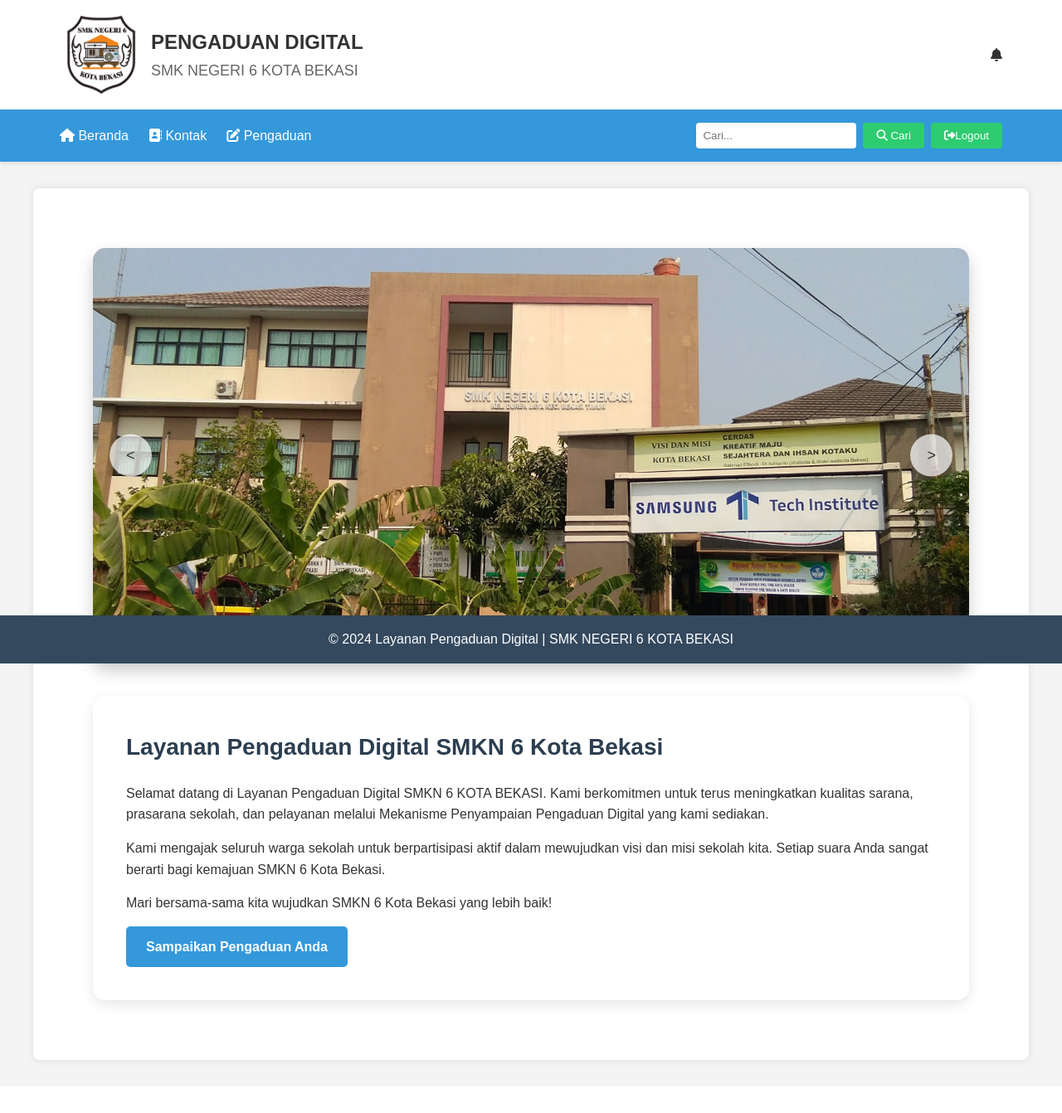
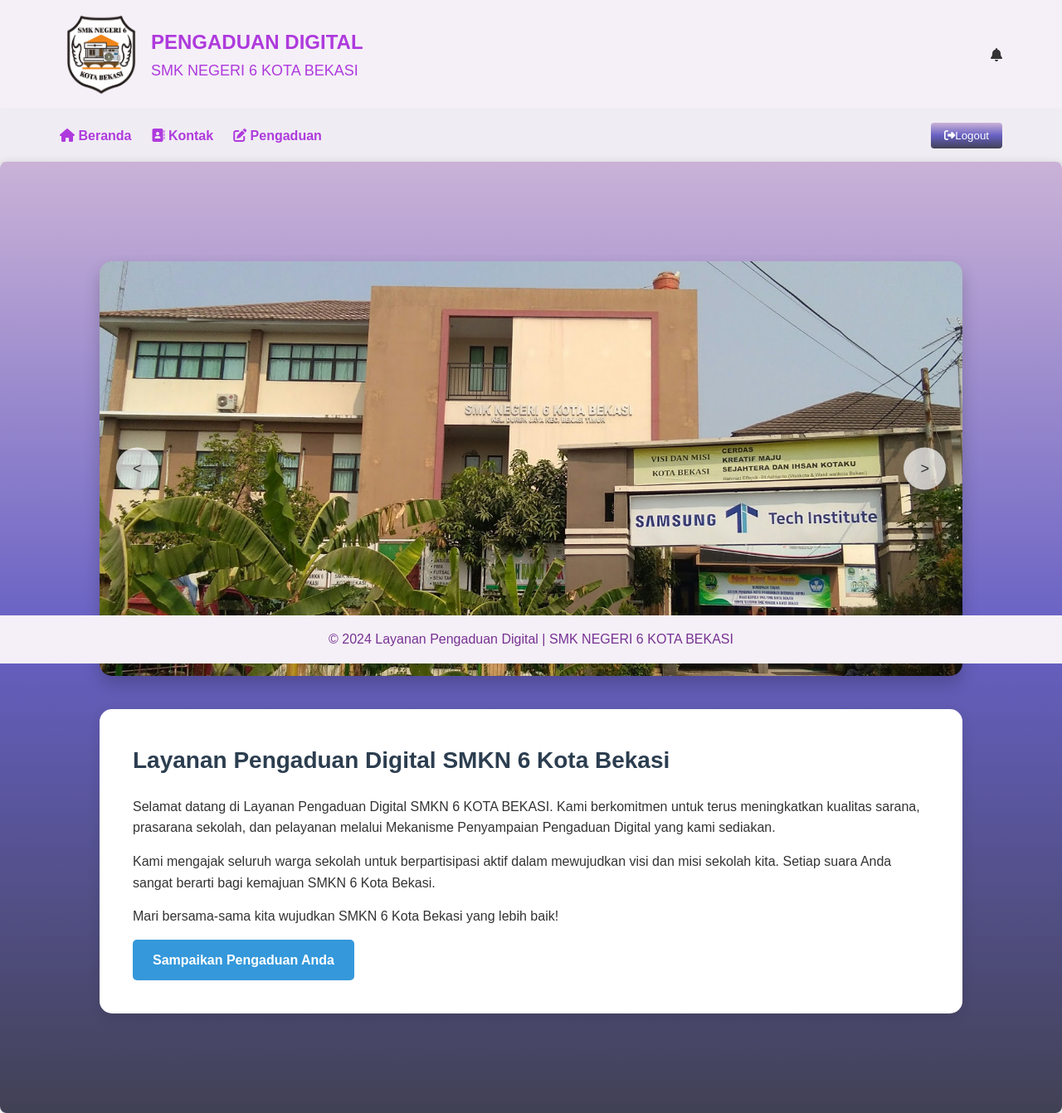
Before and after one commit to veroxciro/pengaduan, a PHP site: page /pengaduandigital/indexsiswa.php in a window 1280 px wide. Shown: the whole page at 83% size. Before the commit the page ends 1285 px from the top, so only its background shows below. Run offline with PHP 8.4, Linux system fonts and the light colour scheme; some libraries are stand-ins or nearby versions.

Commit message:
Update indexsiswa.php v2

```diff
--- a/indexsiswa.php
+++ b/indexsiswa.php
@@ -24,7 +24,7 @@ session_start();
     }
 
     header {
-        background-color: #fff;
+        background-color: #f5f0f7;
         padding: 1rem;
         box-shadow: 0 2px 5px rgba(0,0,0,0.1);
         transition: all 0.3s ease-in-out;
@@ -73,14 +73,14 @@ session_start();
     }
 
     .navbar {
-        background-color: #3498db;
+        background-color: #f0ecf3;
         padding: 1rem 0;
         transition: all 0.3s ease-in-out;
         box-shadow: 0 2px 5px rgba(0,0,0,0.1);
     }
 
     .navbar:hover {
-        background-color: #2ecc71;
+        background-color: #cab2d7;
         box-shadow: 0 5px 10px rgba(0,0,0,0.2);
     }
 
@@ -101,14 +101,15 @@ session_start();
     }
 
     .nav-links a, .dropdown .dropbtn {
-        color: white;
+        color: #ae3add;
         text-decoration: none;
         font-size: 1rem;
         transition: color 0.3s, transform 0.3s;
+        font-weight: bold;
     }
 
     .nav-links a:hover, .dropdown:hover .dropbtn {
-        color: #f1c40f;
+        color: #ffffff;
         transform: scale(1.1);
     }
 
@@ -126,7 +127,7 @@ session_start();
     .dropdown-content {
         display: none;
         position: absolute;
-        background-color: #fff;
+        background-color: #f5f0f7;
         min-width: 160px;
         box-shadow: 0 8px 16px rgba(0,0,0,0.1);
         z-index: 1000;
@@ -144,7 +145,7 @@ session_start();
     }
 
     .dropdown-content a:hover {
-        background-color: #f1f1f1;
+        background-color: #ae3add;
     }
 
     .dropdown:hover .dropdown-content {
@@ -184,7 +185,7 @@ session_start();
 
     .search-form button {
         padding: 0.5rem 1rem;
-        background-color: #2ecc71;
+        background: linear-gradient(to bottom, #cab2d7, #6760c3, #414155);
         color: white;
         border: none;
         border-radius: 4px;
@@ -198,18 +199,17 @@ session_start();
     }
 
     .main-content {
-        max-width: 1200px;
-        margin: 2rem auto;
-        padding: 2rem;
-        background-color: #fff;
+        max-width: 1500px;
+        padding: 5rem;
+        background: linear-gradient(to bottom, #cab2d7, #6760c3, #414155);
         border-radius: 8px;
         box-shadow: 0 0 10px rgba(0,0,0,0.1);
         transition: all 0.3s ease-in-out;
     }
 
     footer {
-        background-color: #34495e;
-        color: #fff;
+        background-color: #f5f0f7;
+        color: #773293;
         text-align: center;
         padding: 1rem 0;
         position: fixed;
@@ -232,6 +232,10 @@ session_start();
             margin-top: 1rem;
         }
     }
+
+    .logo-text .title, .logo-text .desc {
+    color: #ae3add;
+}
 </style>
 
 </head>
@@ -265,8 +269,6 @@ session_start();
 
             </div>
             <form class="search-form">
-                <input type="text" placeholder="Cari..." aria-label="Cari">
-                <button type="submit"><i class="fas fa-search"></i> Cari</button>
                 <button><a style="text-decoration:none; color:white;" href="index.php"><i class="fas fa-right-from-bracket"></i>Logout</a></button>
 
             </form>
```
